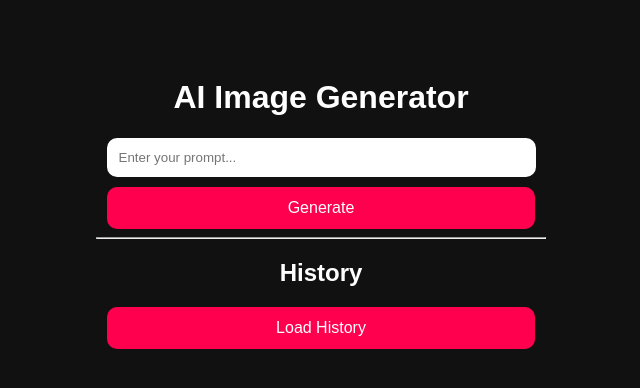
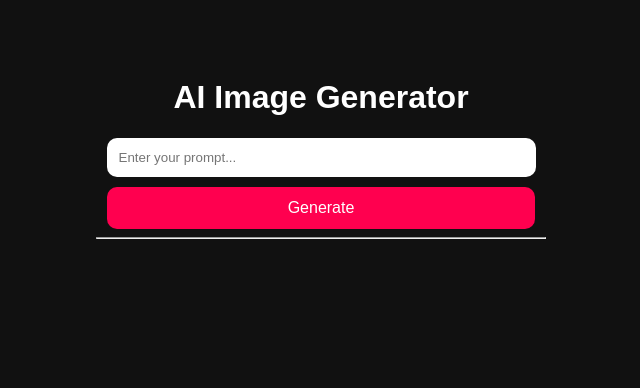
Before and after one commit to abhiopkrck/ai-image-generator, a Flask app: page / in a window 1280 px wide. Shown: the top 388 px of the page, without its empty margins (319-959 px from the left). Run offline with Flask 3, Linux system fonts and the light colour scheme.

Commit message:
Update index.html

```diff
--- a/templates/index.html
+++ b/templates/index.html
@@ -22,9 +22,7 @@
 
     <hr>
 
-    <h2>History</h2>
-    <button onclick="loadHistory()">Load History</button>
-    <div id="history"></div>
+
 </div>
 
 <script>
```
